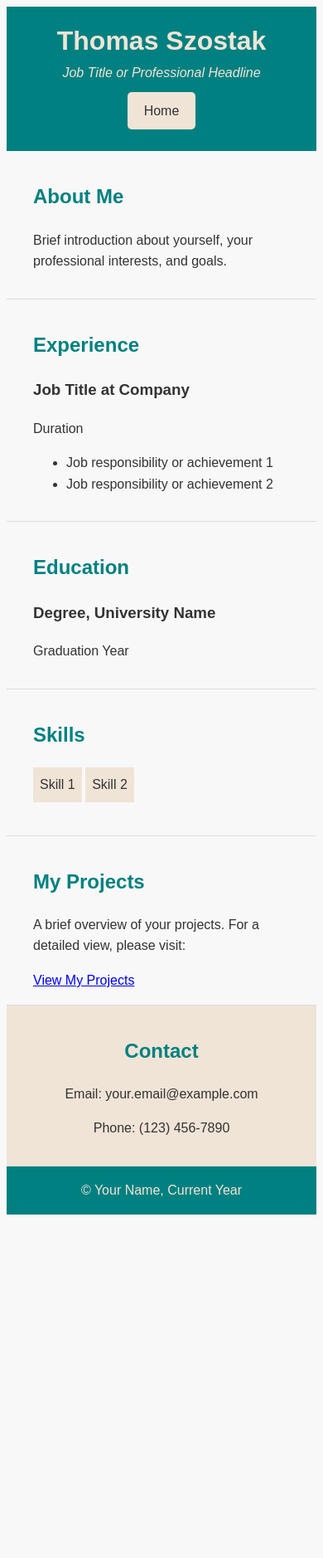
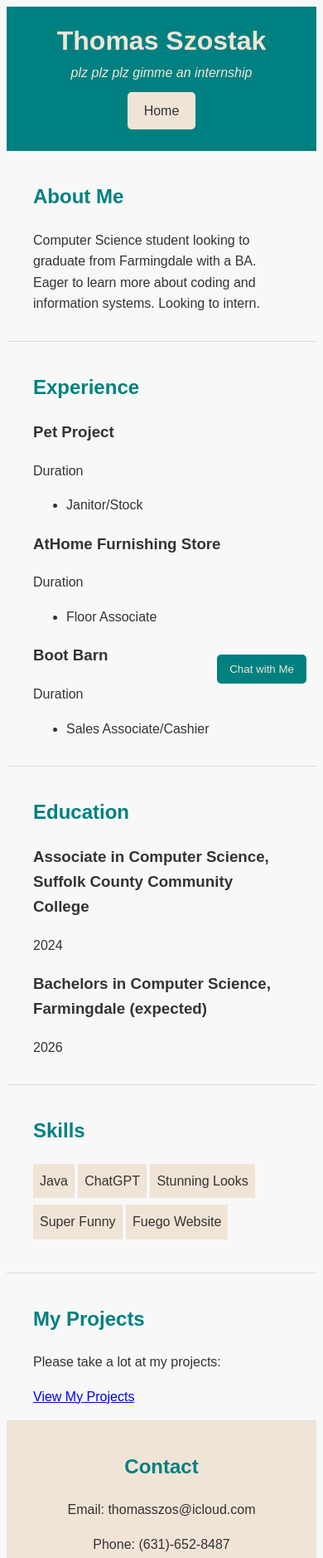
Before and after one commit to Thomasszos/MyWebsite, a plain HTML site: page Resume/MyResume.html in a window 390 px wide. Shown: the top 1878 px of the page at 83% size. Before the commit the page ends 1472 px from the top, so only its background shows below. Drawn offline with Linux system fonts and the light colour scheme.

Commit message:
Filled place holder text, cleaned up chatbox

```diff
--- a/Resume/MyResume.html
+++ b/Resume/MyResume.html
@@ -13,7 +13,7 @@
     <!-- Header Section -->
     <header>
         <h1>Thomas Szostak</h1>
-        <p>Job Title or Professional Headline</p>
+        <p>plz plz plz gimme an internship</p>
         <!-- Home Button -->
         <a href="../index.html" class="home-button">Home</a>
     </header>
@@ -21,7 +21,7 @@
     <!-- About Me Section -->
     <section id="about-me">
         <h2>About Me</h2>
-        <p>Brief introduction about yourself, your professional interests, and goals.</p>
+        <p>Computer Science student looking to graduate from Farmingdale with a BA. Eager to learn more about coding and information systems. Looking to intern.</p>
     </section>
 
     <!-- Experience Section -->
@@ -29,11 +29,22 @@
         <h2>Experience</h2>
         <!-- Experience Item -->
         <div>
-            <h3>Job Title at Company</h3>
+            <h3>Pet Project</h3>
             <p>Duration</p>
             <ul>
-                <li>Job responsibility or achievement 1</li>
-                <li>Job responsibility or achievement 2</li>
+                <li>Janitor/Stock</li>
+                <!-- Add more as needed -->
+            </ul>
+            <h3>AtHome Furnishing Store</h3>
+            <p>Duration</p>
+            <ul>
+                <li>Floor Associate</li>
+                <!-- Add more as needed -->
+            </ul>
+            <h3>Boot Barn</h3>
+            <p>Duration</p>
+            <ul>
+                <li>Sales Associate/Cashier</li>
                 <!-- Add more as needed -->
             </ul>
         </div>
@@ -45,8 +56,10 @@
         <h2>Education</h2>
         <!-- Education Item -->
         <div>
-            <h3>Degree, University Name</h3>
-            <p>Graduation Year</p>
+            <h3>Associate in Computer Science, Suffolk County Community College</h3>
+            <p>2024</p>
+            <h3>Bachelors in Computer Science, Farmingdale (expected)</h3>
+            <p>2026</p>
             <!-- Additional details if needed -->
         </div>
         <!-- Repeat for other educational qualifications -->
@@ -56,8 +69,11 @@
     <section id="skills">
         <h2>Skills</h2>
         <ul>
-            <li>Skill 1</li>
-            <li>Skill 2</li>
+            <li>Java</li>
+            <li>ChatGPT</li>
+            <li>Stunning Looks</li>
+            <li>Super Funny</li>
+            <li>Fuego Website</li>
             <!-- Add more skills -->
         </ul>
     </section>
@@ -65,22 +81,24 @@
     <!-- My Projects Section -->
     <section id="my-projects">
         <h2>My Projects</h2>
-        <p>A brief overview of your projects. For a detailed view, please visit:</p>
+        <p>Please take a lot at my projects:</p>
         <a href="../The Projects/MyProjects.html">View My Projects</a>
     </section>
 
     <!-- Contact Section -->
     <section id="contact">
         <h2>Contact</h2>
-        <p>Email: your.email@example.com</p>
-        <p>Phone: (123) 456-7890</p>
+        <p>Email: thomasszos@icloud.com</p>
+        <p>Phone: (631)-652-8487</p>
         <!-- Add more contact options if needed -->
     </section>
 
     <!-- Footer -->
     <footer>
-        <p>© Your Name, Current Year</p>
+        <p>© Thomas Szostak, 2023</p>
     </footer>
+
+    <script src="../chatBox/loadchatbox.js"></script> <!-- Update with the correct path -->
 
 </body>
 
--- a/chatBox/chatbox.html
+++ b/chatBox/chatbox.html
@@ -16,8 +16,7 @@
         <button onclick="sendMessage()">Send</button>
     </div>
 
-    <!-- JavaScript for chat functionality -->
-    <script src="chatbox.js"></script> <!-- Correct path to your JavaScript file -->
+
 
 </body>
 </html>
--- /dev/null
+++ b/chatBox/loadchatbox.js
@@ -0,0 +1,61 @@
+function loadChatbox() {
+    fetch('../chatBox/chatbox.html')  // Update the path to your chatbox.html
+        .then(response => response.text())
+        .then(html => {
+            document.body.innerHTML += html;
+            loadMessages();       // Load and display messages
+            // After loading, initialize event listeners or other necessary scripts
+        })
+        .catch(error => console.error('Error loading the chatbox:', error));
+}
+
+function initializeChatbox() {
+    var chatButton = document.getElementById('chatButton');
+    var sendMessageButton = document.querySelector('#chatBox button');
+
+    if (chatButton) {
+        chatButton.addEventListener('click', toggleChat);
+    }
+
+    if (sendMessageButton) {
+        sendMessageButton.addEventListener('click', sendMessage);
+    }
+}
+
+function toggleChat() {
+    var chatBox = document.getElementById("chatBox");
+    chatBox.style.display = chatBox.style.display === "none" ? "block" : "none";
+}
+
+function sendMessage() {
+    var input = document.getElementById("chatInput");
+    var message = input.value;
+    input.value = "";
+
+    if (message.trim() === "") return;
+
+    saveMessage(message);
+    displayMessage(message);
+}
+
+function saveMessage(message) {
+    // Get existing messages from localStorage or initialize an empty array
+    var messages = JSON.parse(localStorage.getItem("chatMessages")) || [];
+    messages.push(message); // Add new message
+    localStorage.setItem("chatMessages", JSON.stringify(messages)); // Save back to localStorage
+}
+
+function loadMessages() {
+    var savedMessages = JSON.parse(localStorage.getItem("chatMessages")) || [];
+    savedMessages.forEach(message => displayMessage(message));
+}
+
+function displayMessage(message) {
+    var messages = document.getElementById("messages");
+    var newMessage = document.createElement("p");
+    newMessage.textContent = message;
+    messages.appendChild(newMessage);
+}
+
+// Call the function to load the chatbox
+loadChatbox();
--- a/css/chatbox.css
+++ b/css/chatbox.css
@@ -19,3 +19,14 @@
     overflow-y: auto;
     /* Additional styling for the messages area */
 }
+
+/* Styles for individual messages in the chatbox */
+#messages p {
+    border: 1px solid #333; /* Add a border to each message */
+    padding: 5px; /* Add some padding inside the message box */
+    margin-bottom: 10px; /* Add some space between messages */
+    background-color: white; /* Background color for the message box */
+    color: #333; /* Text color for the message */
+    border-radius: 5px; /* Optionally, add rounded corners */
+    word-wrap: break-word; /* Ensure long words don't overflow */
+}
```
Also changed, not shown: The Projects/MyProjects.html (+4 -2 lines), chatBox/chatbox.js (deleted, +0 -17 lines), index.html (+1 -1 lines).
